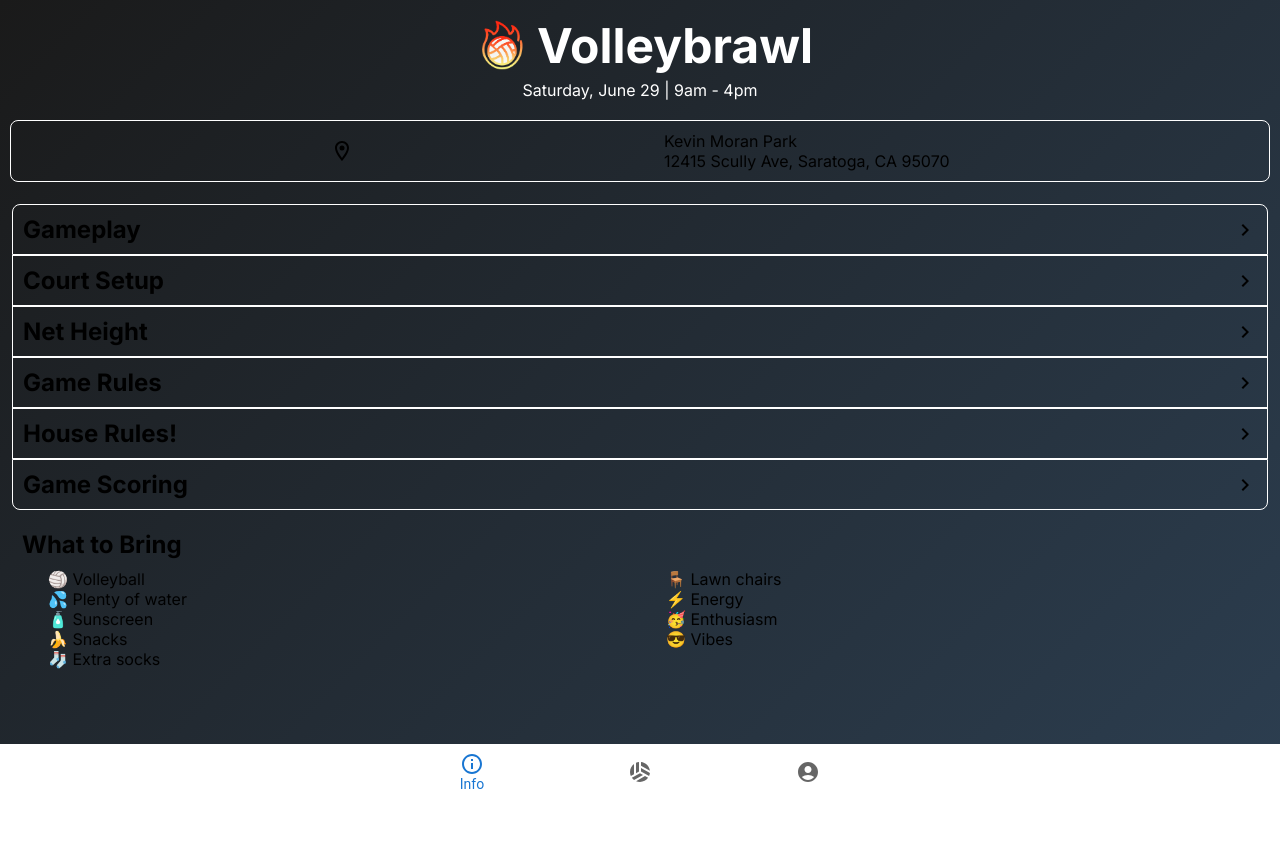
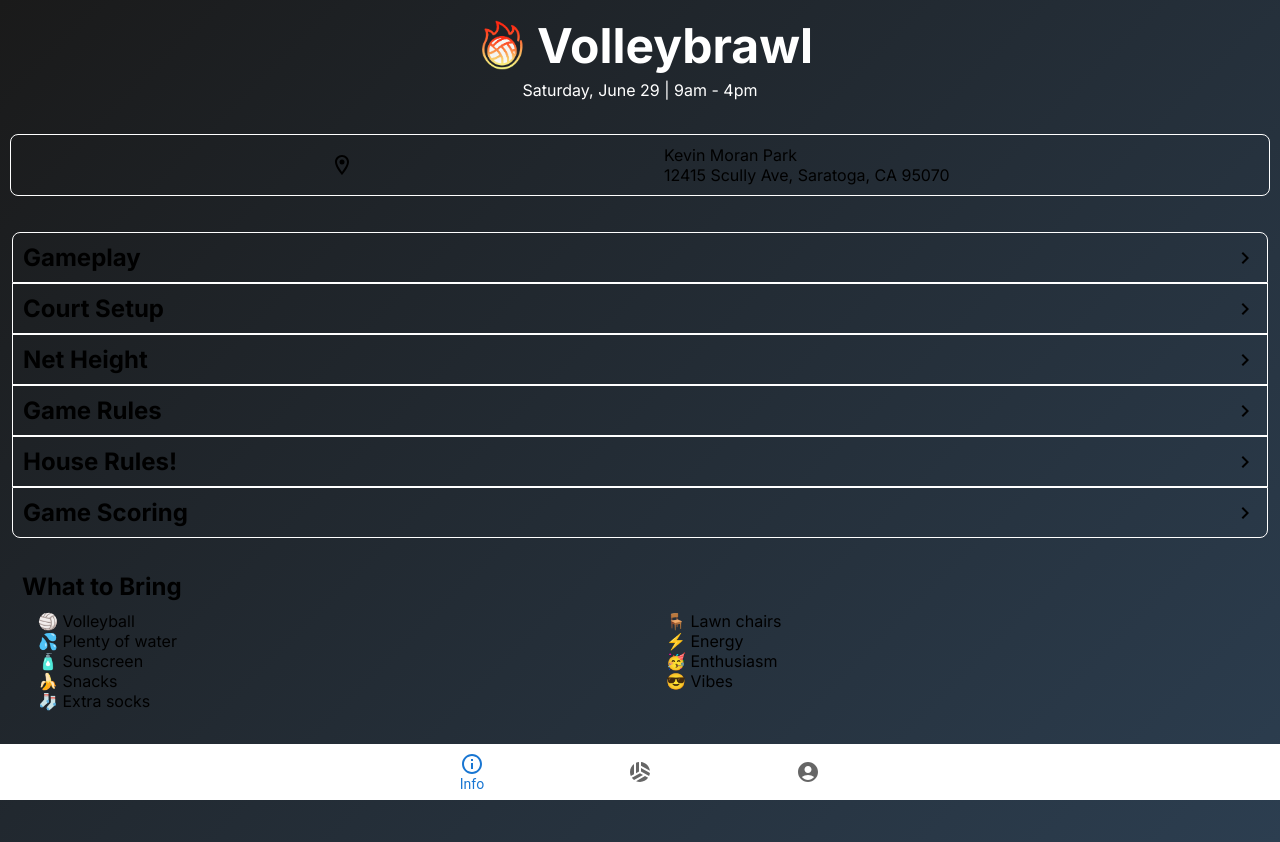
Before and after one commit to ChaseC99/volleybrawl, a Next.js app: page /info in a window 1280 px wide. Before the commit the page ends 800 px from the top, so only its background shows below. Built offline with nearby package versions, Linux system fonts and the light colour scheme.

Commit message:
Small style improvements

```diff
--- a/app/components/game.tsx
+++ b/app/components/game.tsx
@@ -15,6 +15,7 @@ export default function Game({ team1Players, team2Players, sets, court, time }:
 
             <div className={styles.playersContainer}>
                 <div>{team1Players.join(", ")}</div>
+                <div>vs</div>
                 <div>{team2Players.join(", ")}</div>
             </div>
 
--- a/app/info/page.module.css
+++ b/app/info/page.module.css
@@ -4,6 +4,7 @@
     align-items: center;
     padding: 10px;
     color: white;
+    margin-bottom: 16px;
 }
 
 .header h1 {
@@ -31,21 +32,22 @@
     border-radius: 8px;
     border: 1px solid white;
     padding: 10px;
-    margin: 10px;
+    margin: 24px 10px;
 }
 
 .infoBody {
     padding: 12px;
+    margin-top: 24px;
 }
 
 .whatToBringContainer {
-    margin: 10px 0;
+    margin: 24px 0;
     padding: 10px;
 }
 
 .whatToBring {
-    padding: 10px;
     columns: 2;
     column-gap: 20px;
     list-style: none;
+    padding: 10px 0;
 }
--- a/app/me/page.tsx
+++ b/app/me/page.tsx
@@ -31,7 +31,7 @@ export default function Me() {
 
                 {
                     lastUpdated && (
-                        <div style={{color: "lightgray", textAlign: "center"}}>
+                        <div style={{color: "lightgray", textAlign: "center", marginTop: 24}}>
                             Last updated: {lastUpdated}
                         </div>
                     )
```
